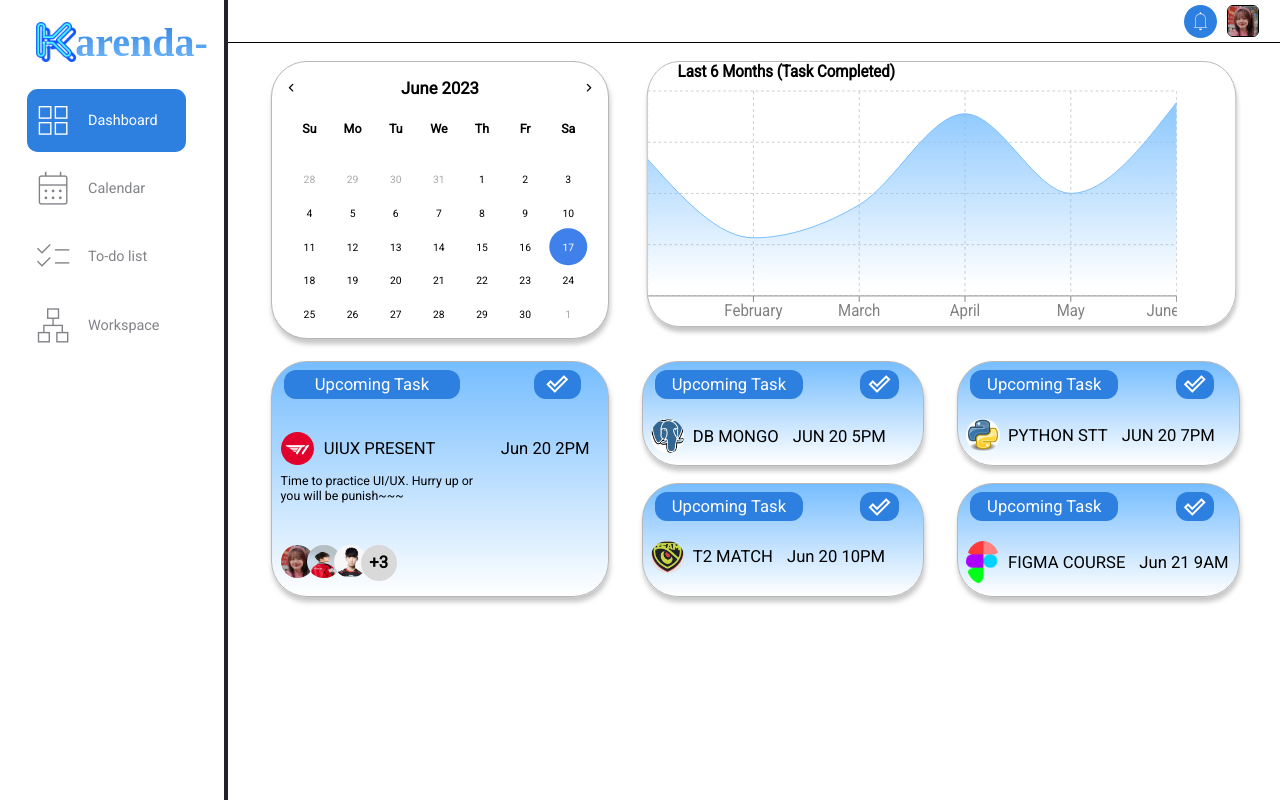
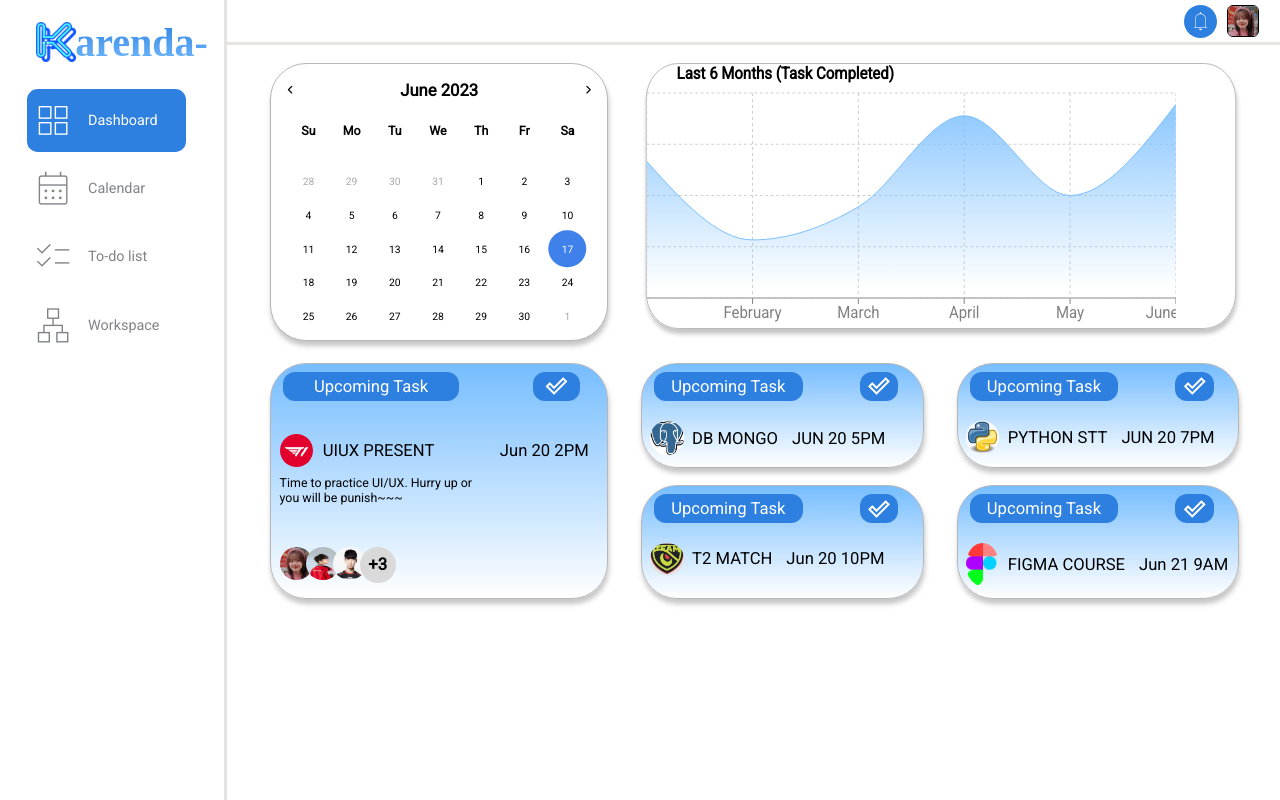
Before and after one commit to ThuKuRu/calendar, a React (Create React App) app: page / in a window 1280 px wide. Built offline with nearby package versions, Linux system fonts and the light colour scheme.

Commit message:
Update line

```diff
--- a/src/containers/Layout/TopNav/index.style.js
+++ b/src/containers/Layout/TopNav/index.style.js
@@ -5,7 +5,7 @@ const NavBar = styled.div`
   justify-content: flex-end;
   align-items: center;
   width: 100%;
-  border-bottom: 0.0625rem solid;
+  border-bottom: 0.2rem solid #e5e4e2;
   padding: 0.3125em 0em;
   min-height: 2em;
   .header {
--- a/src/containers/Layout/index.style.js
+++ b/src/containers/Layout/index.style.js
@@ -13,7 +13,7 @@ const LayOut = styled.div`
     width: 16%;
     min-width: 14em;
     max-width: 20em;
-    border-right: 0.25em solid #212329;
+    border-right: 0.2em solid #e5e4e2;
   }
   .rightContent {
     display: flex;
```
